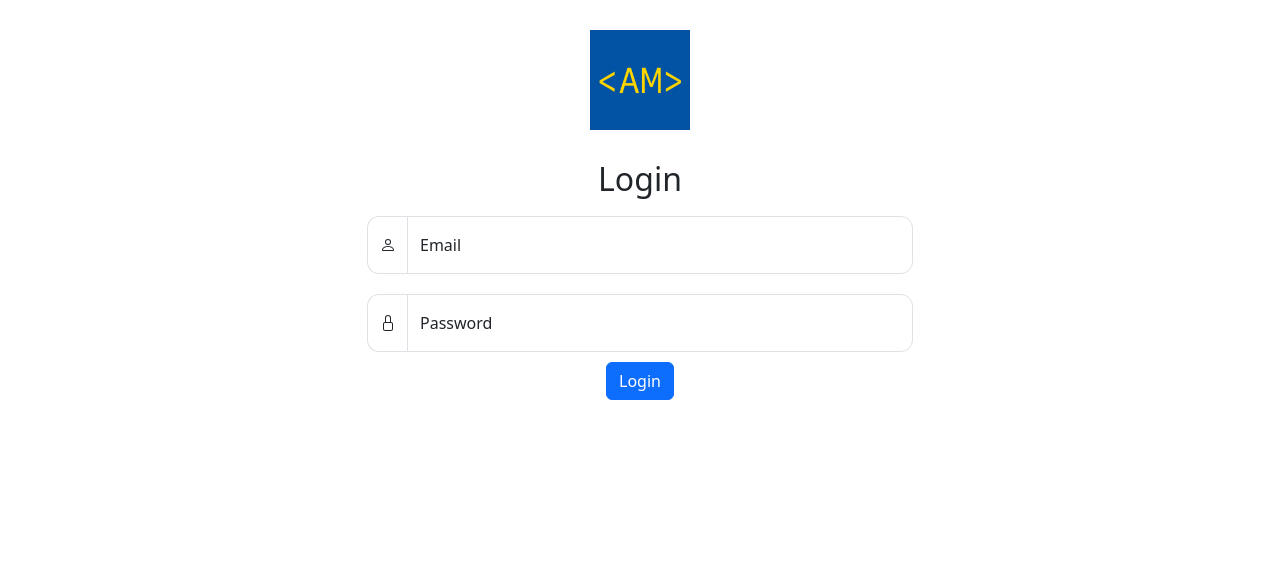
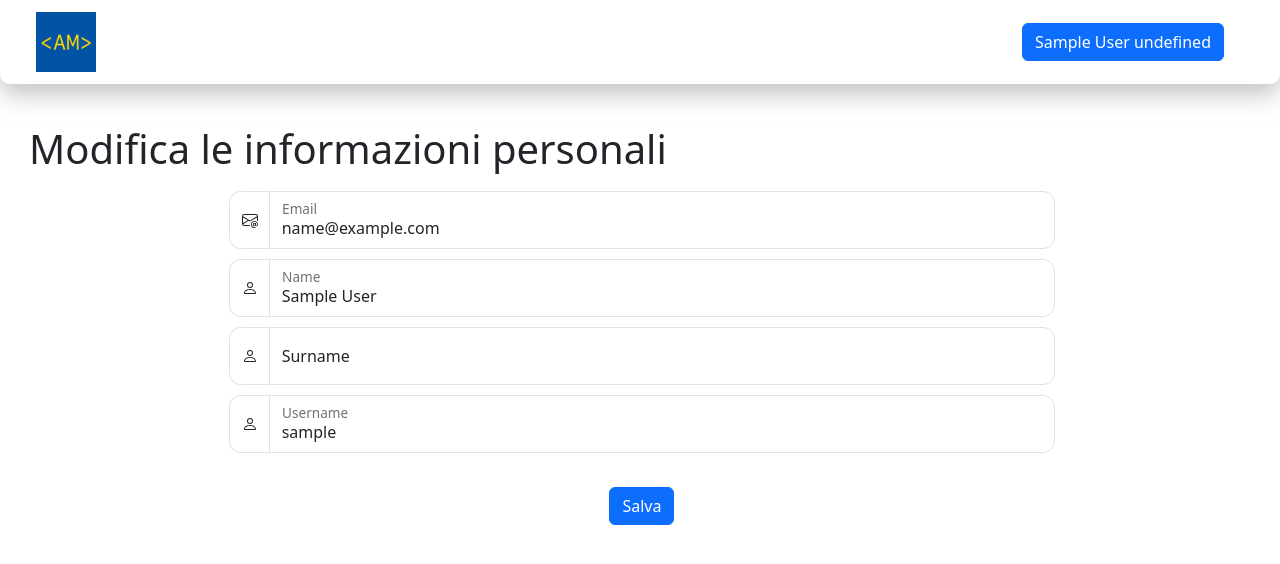
Before and after one commit to alessiomason/express-react-template, a React (Create React App) app in the folder client/: page /profile/edit in a window 1280 px wide. Before the commit this address led to /login. Shown: the top 564 px of the page. Built offline with nearby package versions, Linux system fonts and the light colour scheme; no server answers; sample sign-in values are in the browser's storage.

Commit message:
Keep login state between page refreshes

```diff
--- a/client/src/App.tsx
+++ b/client/src/App.tsx
@@ -24,9 +24,13 @@ function App() {
 }
 
 function App2() {
-    const [loggedIn, setLoggedIn] = useState(false);
+    // user is initially read from local storage to maintain login state between page refreshes,
+    // but is then always checked by the checkAuth() function (that checks with the server)
+    const initialUserJson = window.localStorage.getItem("user");
+    const initialUser = initialUserJson ? JSON.parse(initialUserJson) as User : undefined;
+    const [user, setUser] = useState(initialUser);
     const [dirtyUser, setDirtyUser] = useState(false);
-    const [user, setUser] = useState<User | undefined>(undefined);
+    const loggedIn = user !== undefined;
     const [message, setMessage] = useState("");
 
     const navigate = useNavigate();
@@ -42,6 +46,14 @@ function App2() {
         }
     }, [dirtyUser]);
 
+    useEffect(() => {
+        if (user) {
+            window.localStorage.setItem("user", JSON.stringify(user));
+        } else {
+            window.localStorage.removeItem("user");
+        }
+    }, [user]);
+
     // run once, at app load
     useEffect(() => {
         // check if already logged in
@@ -51,7 +63,6 @@ function App2() {
     async function checkAuth() {
         try {
             const user = await loginApis.getUserInfo();
-            setLoggedIn(true);
             setUser(user);
         } catch (_err) {
             // do not log it, otherwise error logged before every login
@@ -61,7 +72,6 @@ function App2() {
     function doLogin(credentials: Credentials) {
         loginApis.login(credentials)
             .then(user => {
-                setLoggedIn(true);
                 setUser(user);
                 setMessage("");
                 navigate("/");
@@ -75,7 +85,6 @@ function App2() {
     function doLogout() {
         loginApis.logout()
             .then(() => {
-                setLoggedIn(false);
                 setUser(undefined);
                 setMessage("");
                 navigate("/login");
--- a/client/src/api/handleApiError.ts
+++ b/client/src/api/handleApiError.ts
@@ -1,6 +1,7 @@
 export async function handleApiError(response: Response) {
     const errorDetail = await response.json();
     if (response.status === 401) {  // unauthorized (session expired), refresh to go to login page
+        window.localStorage.removeItem("user");
         window.location.reload();
     } else throw errorDetail.message;
 }
```
